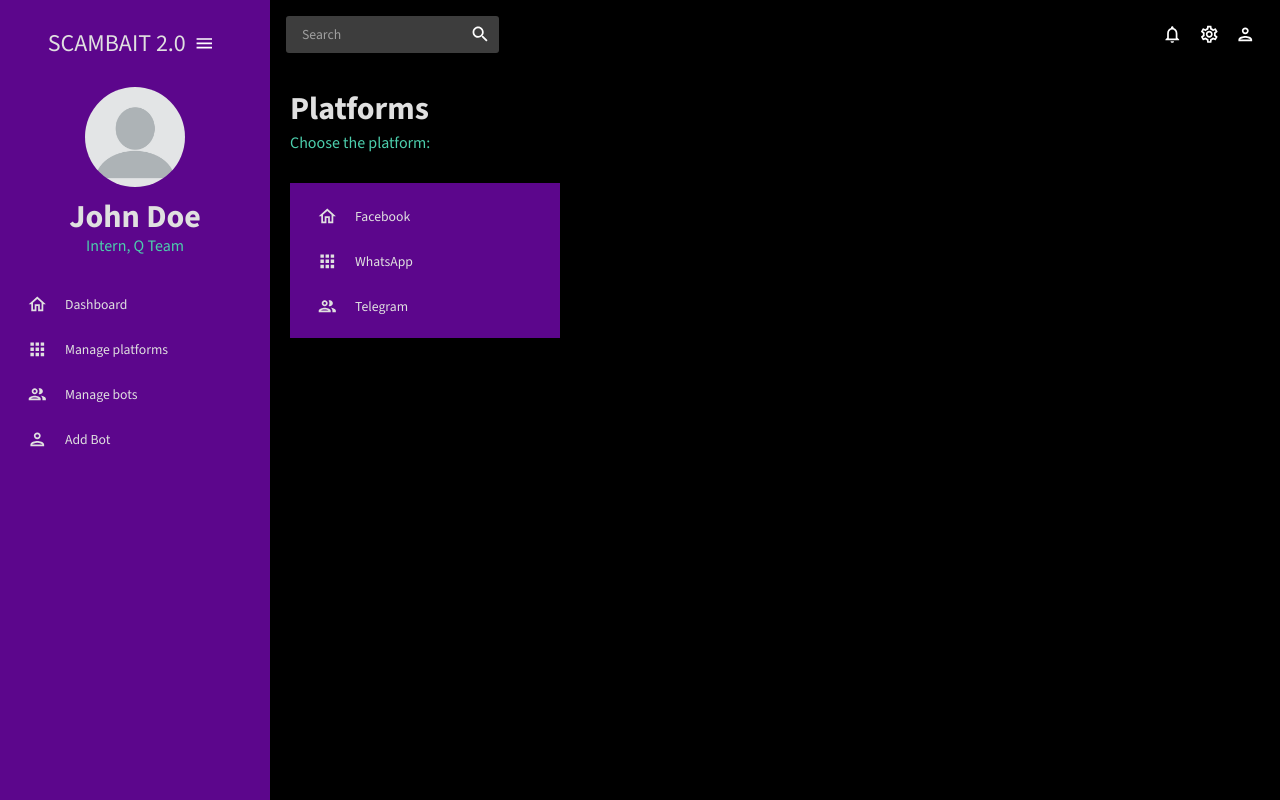
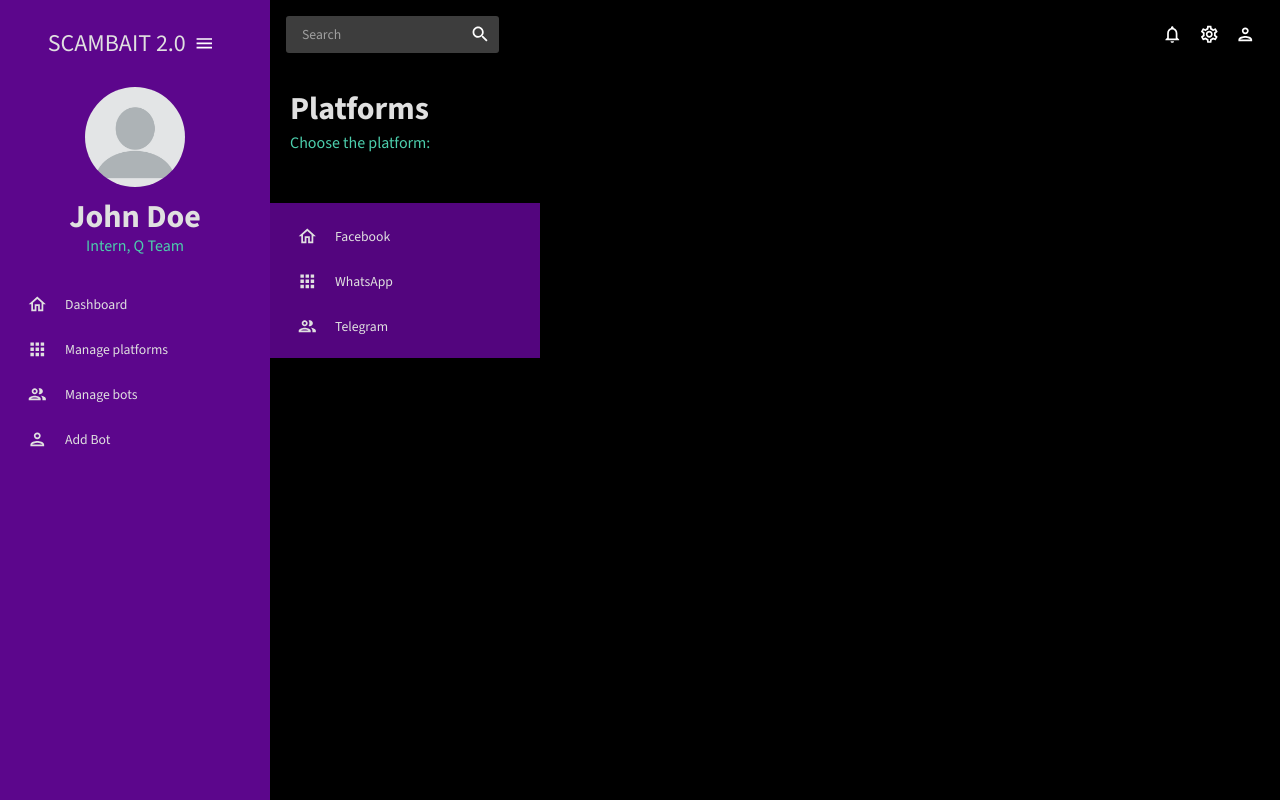
Before and after one commit to wjkb/Dashboard-v1, a React (Create React App) app: page /platforms in a window 1280 px wide. Built offline with nearby package versions, Linux system fonts and the light colour scheme.

Commit message:
Fix gap and color of second sidebar

```diff
--- a/src/scenes/platforms/index.jsx
+++ b/src/scenes/platforms/index.jsx
@@ -4,12 +4,14 @@ import PlatformSidebar from "./platformSidebar";
 
 const Platforms = ({ selectedPlatform }) => {
   return (
-    <Box m="20px">
-      <Box display="flex" justifyContent="space-between" alignItems="center">
-        <Header title="Platforms" subtitle="Choose the platform:" />
+    <>
+      <Box m="20px">
+        <Box display="flex" justifyContent="space-between" alignItems="center">
+          <Header title="Platforms" subtitle="Choose the platform:" />
+        </Box>
       </Box>
       <PlatformSidebar selectedPlatform={selectedPlatform} />
-    </Box>
+    </>
   );
 };
 
--- a/src/scenes/platforms/platformSidebar.jsx
+++ b/src/scenes/platforms/platformSidebar.jsx
@@ -37,7 +37,7 @@ const PlatformSidebar = ({ selectedPlatform }) => {
     <Box
       sx={{
         "& .pro-sidebar-inner": {
-          background: theme.palette.primary.main + " !important",
+          background: "#53057e !important",
         },
         "& .pro-icon-wrapper": {
           backgroundColor: "transparent !important",
```
